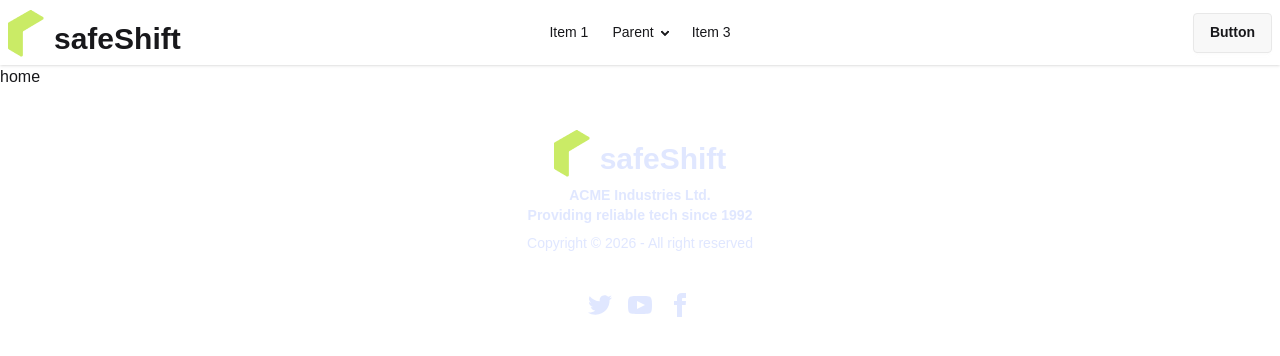
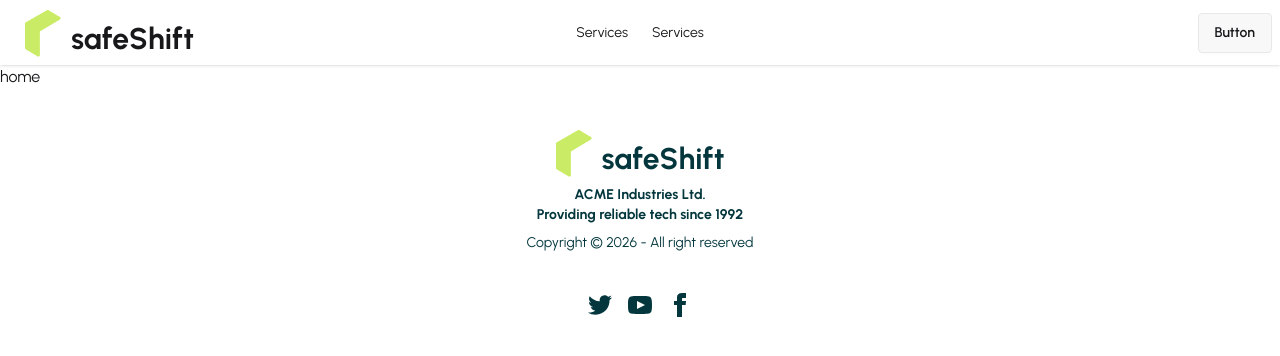
Before and after one commit to FokhrulSabel/safe-shift-client, a React (Vite) app: page / in a window 1280 px wide. Shown: the top 356 px of the page. Built offline with nearby package versions, Linux system fonts and the light colour scheme.

Commit message:
customize theme and use it into nav and footer

```diff
--- a/src/index.css
+++ b/src/index.css
@@ -1,7 +1,15 @@
+@import url("https://fonts.googleapis.com/css2?family=Urbanist:ital,wght@0,100..900;1,100..900&display=swap");
 @import "tailwindcss";
-@plugin "daisyui";
+@plugin "daisyui" {
+  themes: light --default;
+}
 
-@import url("https://fonts.googleapis.com/css2?family=Urbanist:ital,wght@0,100..900;1,100..900&display=swap");
+@plugin "daisyui/theme" {
+  name: "light";
+  default: true;
+  --color-primary: #caeb66;
+  --color-secondary: #03373d;
+}
 
 body {
   font-family: "Urbanist", sans-serif;
--- a/src/layouts/RootLayout.jsx
+++ b/src/layouts/RootLayout.jsx
@@ -5,7 +5,7 @@ import Navbar from '../pages/Shared/Navbar/Navbar';
 
 const RootLayout = () => {
     return (
-        <div>
+        <div className='max-w-7xl mx-auto'>
             <Navbar></Navbar>
             <Outlet></Outlet>
             <Footer></Footer>
--- a/src/pages/Shared/Footer/Footer.jsx
+++ b/src/pages/Shared/Footer/Footer.jsx
@@ -3,7 +3,7 @@ import Logo from "../../../components/Logo/Logo";
 
 const Footer = () => {
   return (
-    <footer className="footer footer-horizontal footer-center text-primary-content p-10">
+    <footer className="footer footer-horizontal text-secondary footer-center p-10">
       <aside>
         <Logo></Logo>
         <p className="font-bold">
--- a/src/pages/Shared/Navbar/Navbar.jsx
+++ b/src/pages/Shared/Navbar/Navbar.jsx
@@ -1,7 +1,18 @@
 import React from "react";
 import Logo from "../../../components/Logo/Logo";
+import { NavLink } from "react-router";
 
 const Navbar = () => {
+  const links = (
+    <>
+      <li>
+        <NavLink to="">Services</NavLink>
+      </li>
+      <li>
+        <NavLink to="">Services</NavLink>
+      </li>
+    </>
+  );
   return (
     <div className="navbar bg-base-100 shadow-sm">
       <div className="navbar-start">
@@ -27,49 +38,15 @@ const Navbar = () => {
             tabIndex="-1"
             className="menu menu-sm dropdown-content bg-base-100 rounded-box z-1 mt-3 w-52 p-2 shadow"
           >
-            <li>
-              <a>Item 1</a>
-            </li>
-            <li>
-              <a>Parent</a>
-              <ul className="p-2">
-                <li>
-                  <a>Submenu 1</a>
-                </li>
-                <li>
-                  <a>Submenu 2</a>
-                </li>
-              </ul>
-            </li>
-            <li>
-              <a>Item 3</a>
-            </li>
+            {links}
           </ul>
         </div>
-        <Logo></Logo>
+        <a className="btn btn-ghost text-xl">
+          <Logo></Logo>
+        </a>
       </div>
       <div className="navbar-center hidden lg:flex">
-        <ul className="menu menu-horizontal px-1">
-          <li>
-            <a>Item 1</a>
-          </li>
-          <li>
-            <details>
-              <summary>Parent</summary>
-              <ul className="p-2 bg-base-100 w-40 z-1">
-                <li>
-                  <a>Submenu 1</a>
-                </li>
-                <li>
-                  <a>Submenu 2</a>
-                </li>
-              </ul>
-            </details>
-          </li>
-          <li>
-            <a>Item 3</a>
-          </li>
-        </ul>
+        <ul className="menu menu-horizontal px-1">{links}</ul>
       </div>
       <div className="navbar-end">
         <a className="btn">Button</a>
```
